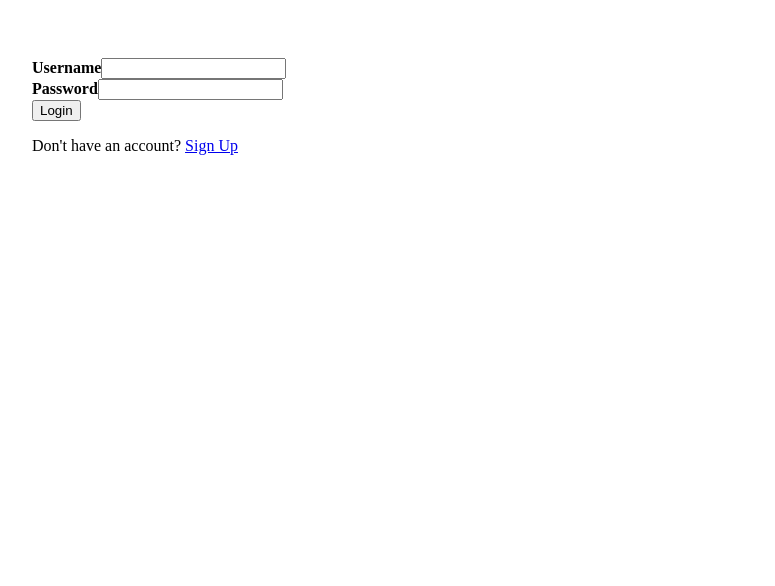
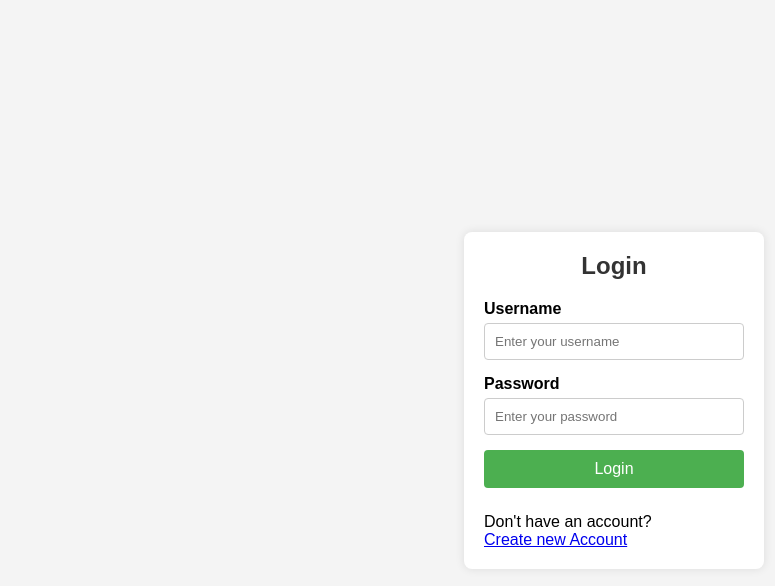
Before and after one commit to PavanTejaReddy05/WeatherAPI, a plain HTML site: page SignIn.html in a window 1280 px wide. Shown: the whole page, without its empty margins (26-801 px from the left). Drawn offline with Linux system fonts and the light colour scheme.

```diff
--- a/SignIn.html
+++ b/SignIn.html
@@ -1,44 +1,128 @@
 <!DOCTYPE html>
-<html>
+<html lang="en">
 <head>
-        <title>Weather Details.signIn</title>
-        <link rel="stylesheet" href="SignIn.Css">
+    <meta charset="UTF-8">
+    <meta name="viewport" content="width=device-width, initial-scale=1.0">
+    <title>Login Page</title>
+    <style>
+        * {
+            margin: 0;
+            padding: 0;
+            box-sizing: border-box;
+        }
+
+        body {
+            font-family: Arial, sans-serif;
+            background-color: #f4f4f4;
+            display: flex;
+            justify-content: center;
+            align-items: center;
+            height: 100vh;
+        }
+
+        .login-container {
+            background-color: white;
+            padding: 20px;
+            border-radius: 8px;
+            box-shadow: 0 0 10px rgba(0, 0, 0, 0.1);
+            width: 300px;
+        }
+
+        h2 {
+            text-align: center;
+            margin-bottom: 20px;
+            color: #333;
+        }
+
+        .form-group {
+            margin-bottom: 15px;
+        }
+
+        label {
+            display: block;
+            font-weight: bold;
+            margin-bottom: 5px;
+        }
+
+        input {
+            width: 100%;
+            padding: 10px;
+            border: 1px solid #ccc;
+            border-radius: 4px;
+        }
+        #login-form p{
+            margin-top: 25px;
+        }
+        button {
+            width: 100%;
+            padding: 10px;
+            background-color: #4CAF50;
+            color: white;
+            border: none;
+            border-radius: 4px;
+            cursor: pointer;
+            font-size: 16px;
+        }
+
+        button:hover {
+            background-color: #45a049;
+        }
+    </style>
 </head>
 <body>
-        <div class="form">
-            <b>Username<input type="text" id="Username"><br>
-            Password<input type="password" id="Password"><br></b>
-            <button onclick="login()">Login</button>
-            <p>Don't have an account? <a href="SignUp.html">Sign Up</a></p>
+    <div class="login-container">
+        <h2>Login</h2>
+        <form id="login-form">
+            <div class="form-group">
+                <label for="username">Username</label>
+                <input type="text" id="username" name="username" placeholder="Enter your username" required>
+            </div>
+            <div class="form-group">
+                <label for="password">Password</label>
+                <input type="password" id="password" name="password" placeholder="Enter your password" required>
+            </div>
+            <button type="submit">Login</button>
+            <p>Don't have an account? </p>
+            <a href="SignUp.html">Create new Account</a>
+        </form>
     </div>
     <script>
-            async function login(){
-            const username=document.getElementById("Username").value;
-            const password=document.getElementById("Password").value;
+        // Add event listener to the form submission
+        document.getElementById('login-form').addEventListener('submit', async function(event) {
+            event.preventDefault(); // Prevent the form from submitting the default way
 
-            const response=await fetch("http://127.0.0.1:8000/Signin",{
-                method:"POST",
-                headers:{
-                    "Content-Type":"application/json"
+            const username = document.getElementById("username").value;
+            const password = document.getElementById("password").value;
+
+            try {
+                const response = await fetch("http://127.0.0.1:8000/Signin", {
+                    method: "POST",
+                    headers: {
+                        "Content-Type": "application/json"
                     },
-                body:JSON.stringify({
-                    UserName:username,
-                    Password:password
+                    body: JSON.stringify({
+                        username: username,
+                        password: password
                     })
                 });
-            const res=await response.json();
+
+                const res = await response.json();
                 console.log(res);
-            const token=res.AccessToken;
+
+                if (response.status === 200) {
+                    const token = res.AccessToken;
                     console.log(token);
-            localStorage.setItem("token",token);
-            // document.cookie = "token=" + token + "; path=/";
-
+                    localStorage.setItem("token", token);
                     alert(res.Message);
-
-            if (response.status==200) {
-                window.location.href = "D:/Programming/JWT/Task2/IndexWeatherAPI.html";
+                    window.location.href = "Index.html";
+                } else {
+                    alert(res.Message || "Login failed");
                 }
+            } catch (error) {
+                console.error("Error:", error);
+                alert("An error occurred during login.");
             }
+        });
     </script>
 </body>
 </html>
```
Also changed, not shown: Index.html (renamed from IndexWeatherAPI.html, +6 -13 lines), requirements.txt (added), 3 other files. Lines whose indentation alone changed are shown as unchanged.
